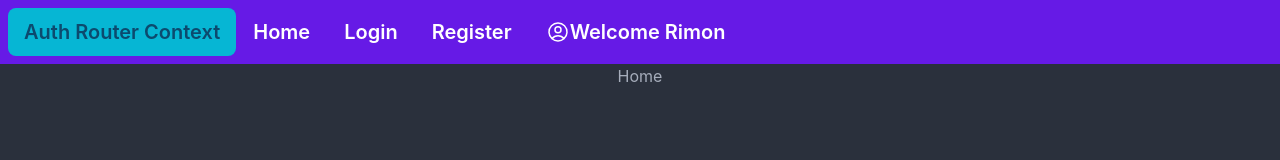
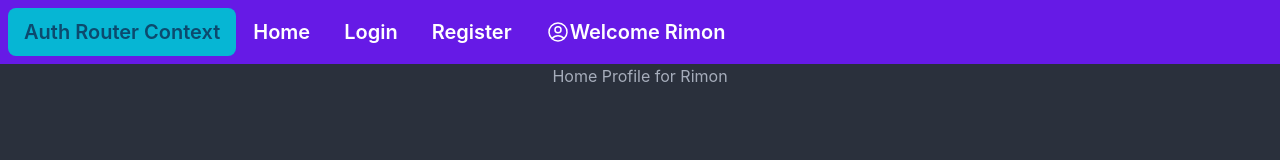
Before and after one commit to RaisulislamRimon/milestone10-module58-auth-router-context-app, a React (Create React App) app in the folder auth-router-context-app/: page / in a window 1280 px wide. Shown: the top 160 px of the page. Built offline with nearby package versions, Linux system fonts and the light colour scheme.

Commit message:
using Context in Home

```diff
--- a/auth-router-context-app/src/components/Home.js
+++ b/auth-router-context-app/src/components/Home.js
@@ -1,9 +1,11 @@
-import React from "react";
+import React, { useContext } from "react";
+import { AuthContext } from "../contexts/UserContext";
 
 const Home = () => {
+  const { user } = useContext(AuthContext);
   return (
     <div>
-      <h3>Home</h3>
+      <h3>Home Profile for {user?.displayName}</h3>
     </div>
   );
 };
```
